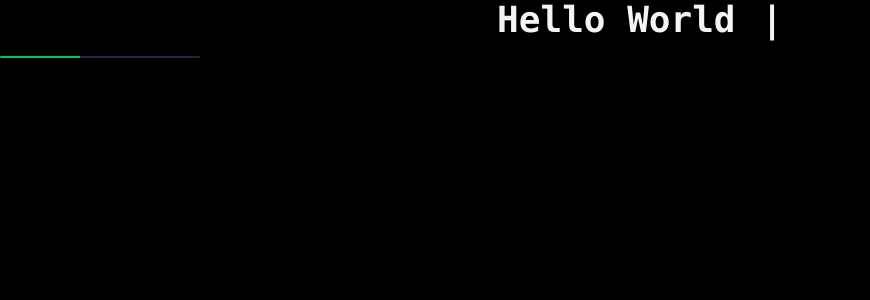
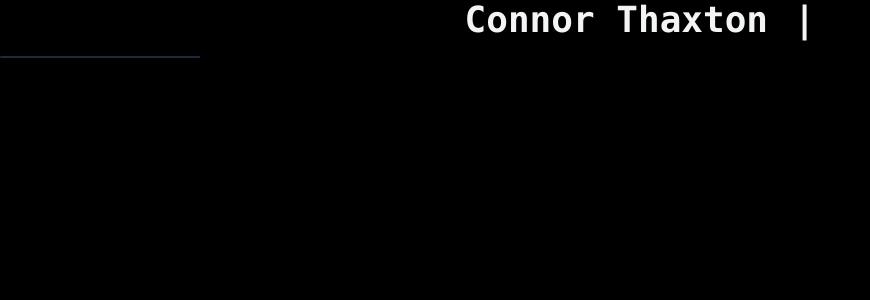
Before and after one commit to CThax12/Portfolio-Project, a React (Vite) app in the folder portfolio-project/: page / in a window 1280 px wide. Shown: the top 300 px of the page, without its empty margins (0-870 px from the left). Built offline with nearby package versions, Linux system fonts and the light colour scheme.

Commit message:
add name and type writer effect

```diff
--- a/portfolio-project/src/App.jsx
+++ b/portfolio-project/src/App.jsx
@@ -1,10 +1,13 @@
+import { useState } from 'react'
 import './App.css'
 import { LoadingScreen } from './components/LoadingScreen'
+import "./index.css"
 
 function App() {
+    const [isLoading, setIsLoading] = useState(false);
     return (
     <>
-    <LoadingScreen />
+    {!isLoading && <LoadingScreen onComplete={() => setIsLoading(true)} />}
     </>
     )
 }
--- a/portfolio-project/src/components/LoadingScreen.jsx
+++ b/portfolio-project/src/components/LoadingScreen.jsx
@@ -1,8 +1,32 @@
-export const LoadingScreen = () => {
+import { useEffect, useState } from "react"
 
+export const LoadingScreen = (onComplete) => {
+
+    const [text, setText] = useState("");
+    const fullText = "Connor Thaxton";
+
+    useEffect(() =>
+    {
+        let index = 0;
+        const interval = setInterval(() => {
+            setText(fullText.substring(0,index));
+            index++;
+
+            if (index > fullText.length) {
+                clearInterval(interval);
+
+                 setTimeout(
+                    () => {
+                        onComplete();
+                    }, 1000);
+                }
+        }, 100);
+
+        return () => clearInterval(interval);
+    }, {onComplete});
     return <div className="fixed inset-0 z-50 bg-black text-gray-100 items-center justify-center">
         <div className="mb-4 text-4xl font-mono font-bold">
-            Hello World
+            {text}
             <span className="animate-blink ml-1"> | </span>
         </div>
 
--- a/portfolio-project/src/index.css
+++ b/portfolio-project/src/index.css
@@ -7,3 +7,17 @@ html, body {
   background: #0a0a0a;
   color: #f3f4f6
 }
+@layer utilities
+{
+@keyframes loading {
+  0% {
+    transform: translateX(-100%);
+  }
+    100% {
+    transform: translateX(250%);
+  }
+}
+}
+.animate-loading-bar {
+  animation: loading 0.8s ease infinite;
+}
```
